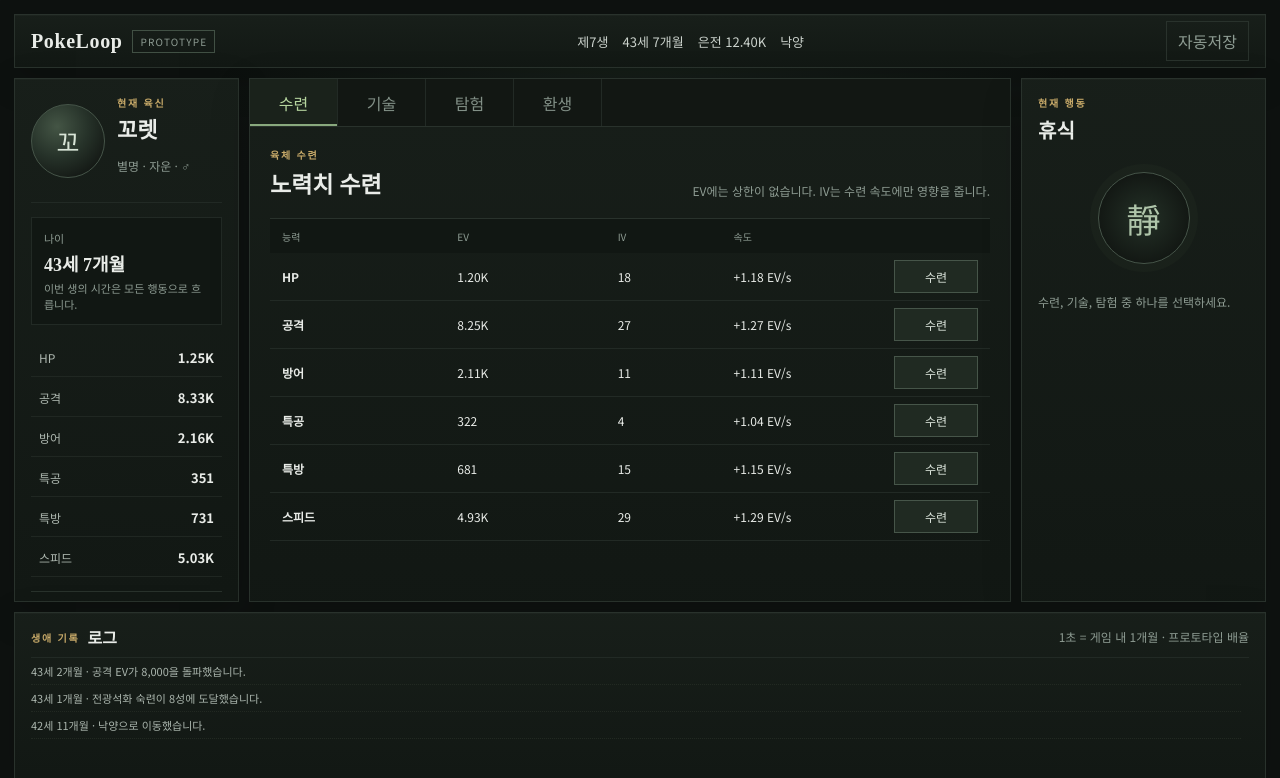
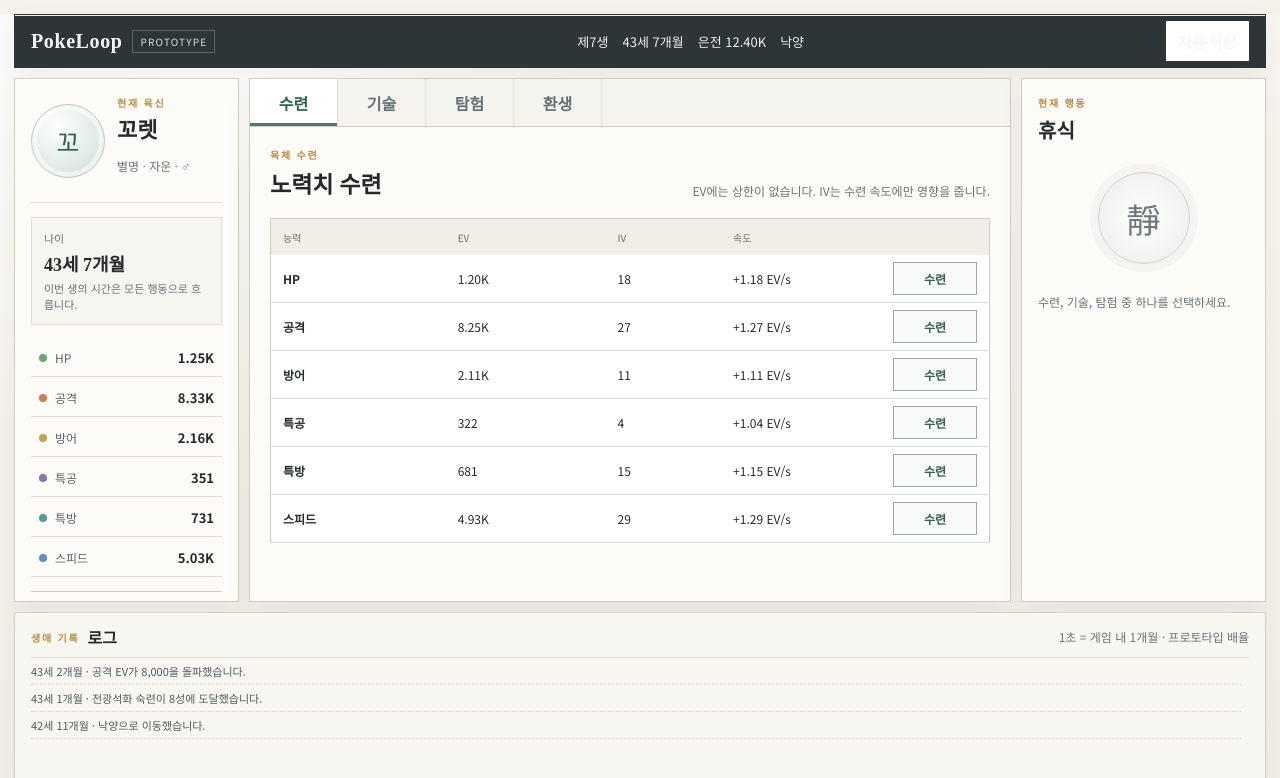
Before and after one commit to ball7847/pokeloop, a React (Vite) app: page / in a window 1280 px wide. Shown: the top 778 px of the page. Built offline with nearby package versions, Linux system fonts and the light colour scheme.

Commit message:
Redesign UI with light ink and jade palette

```diff
--- a/src/styles.css
+++ b/src/styles.css
@@ -2,25 +2,39 @@
 
 :root {
   font-family: "Noto Sans KR", system-ui, sans-serif;
-  color: #e9ece8;
-  background: #0e1210;
-  --bg: #0e1210;
-  --panel: #151b17;
-  --line: #29322c;
-  --line-soft: #222a25;
-  --muted: #8e9c93;
-  --accent: #89a97e;
-  --accent-strong: #b6d69f;
-  --gold: #c8aa69;
+  color: #252a2d;
+  background: #f3f1ea;
+
+  --bg: #f3f1ea;
+  --panel: #fcfbf7;
+  --panel-soft: #f7f5ef;
+  --panel-muted: #ebe7de;
+  --line: #d1ccc0;
+  --line-soft: #e3ded3;
+  --text: #252a2d;
+  --muted: #69727a;
+  --jade: #477c69;
+  --jade-strong: #315f50;
+  --jade-soft: #e8f0ec;
+  --gold: #b78d42;
+  --gold-soft: #f4eddf;
+  --red: #bd5a52;
+  --blue: #4f7fae;
+  --purple: #8069a8;
 }
 
 * { box-sizing: border-box; }
+
 body {
   margin: 0;
   min-width: 1180px;
   min-height: 100vh;
-  background: radial-gradient(circle at top, #17201a 0, var(--bg) 42%);
+  color: var(--text);
+  background:
+    radial-gradient(circle at 15% 0%, rgba(255,255,255,.92), rgba(255,255,255,0) 34%),
+    linear-gradient(180deg, #f7f5ef 0%, #f1eee6 100%);
 }
+
 button { font: inherit; }
 
 .game-shell {
@@ -33,23 +47,46 @@ button { font: inherit; }
   gap: 10px;
 }
 
-.panel, .topbar {
-  background: linear-gradient(180deg, rgba(24,31,26,.98), rgba(18,24,20,.98));
+.panel,
+.topbar {
+  background: rgba(252, 251, 247, .98);
   border: 1px solid var(--line);
-  box-shadow: inset 0 1px rgba(255,255,255,.025), 0 12px 40px rgba(0,0,0,.14);
+  box-shadow:
+    0 8px 24px rgba(43, 46, 42, .06),
+    inset 0 1px rgba(255,255,255,.9);
 }
 
 .topbar {
   display: flex;
   align-items: center;
+  justify-content: space-between;
   padding: 0 16px;
-  justify-content: space-between;
+  background: #2e3538;
+  color: #f7f8f6;
+  border-color: #2e3538;
 }
 
 .brand { display: flex; gap: 10px; align-items: center; }
-.brand strong { font-family: "Noto Serif KR", serif; font-size: 20px; letter-spacing: .03em; }
-.badge { padding: 3px 7px; border: 1px solid #415044; color: var(--muted); font-size: 10px; letter-spacing: .12em; }
-.top-stats { display: flex; gap: 24px; color: #cbd2cc; font-size: 13px; }
+.brand strong {
+  font-family: "Noto Serif KR", serif;
+  font-size: 20px;
+  letter-spacing: .03em;
+}
+.badge {
+  padding: 3px 7px;
+  border: 1px solid rgba(255,255,255,.24);
+  color: #d9dfda;
+  font-size: 10px;
+  letter-spacing: .12em;
+}
+.top-stats { display: flex; gap: 24px; color: #eef1ee; font-size: 13px; }
+.topbar .ghost-button {
+  color: #f2f4f2;
+  border-color: rgba(255,255,255,.28);
+}
+.topbar .ghost-button:hover {
+  background: rgba(255,255,255,.08);
+}
 
 .workspace {
   display: grid;
@@ -58,77 +95,158 @@ button { font: inherit; }
   min-height: 0;
 }
 
-.character-panel, .action-panel { padding: 16px; overflow: auto; }
-.main-panel { min-width: 0; display: flex; flex-direction: column; overflow: hidden; }
+.character-panel,
+.action-panel {
+  padding: 16px;
+  overflow: auto;
+}
 
-.portrait { display: flex; align-items: center; gap: 12px; padding-bottom: 15px; border-bottom: 1px solid var(--line-soft); }
+.main-panel {
+  min-width: 0;
+  display: flex;
+  flex-direction: column;
+  overflow: hidden;
+}
+
+.portrait {
+  display: flex;
+  align-items: center;
+  gap: 12px;
+  padding-bottom: 15px;
+  border-bottom: 1px solid var(--line-soft);
+}
+
 .portrait-orb {
   width: 74px;
   height: 74px;
   display: grid;
   place-items: center;
   border-radius: 50%;
-  border: 1px solid #465549;
-  background: radial-gradient(circle at 35% 30%, #445545 0, #263229 45%, #151a16 78%);
+  border: 1px solid #b9c9c0;
+  background:
+    radial-gradient(circle at 35% 30%, #fdfefe 0, #e6eee9 48%, #cfded5 100%);
+  color: var(--jade-strong);
   font-family: "Noto Serif KR", serif;
   font-size: 25px;
-  color: #d8e4d6;
+  box-shadow: inset 0 0 0 5px rgba(255,255,255,.55);
 }
+
 .portrait h1 { margin: 2px 0; font-size: 22px; }
-.eyebrow { margin: 0; color: var(--gold); font-size: 10px; font-weight: 700; letter-spacing: .18em; text-transform: uppercase; }
-.muted { color: var(--muted); font-size: 12px; line-height: 1.6; }
+
+.eyebrow {
+  margin: 0;
+  color: var(--gold);
+  font-size: 10px;
+  font-weight: 700;
+  letter-spacing: .18em;
+  text-transform: uppercase;
+}
+
+.muted {
+  color: var(--muted);
+  font-size: 12px;
+  line-height: 1.6;
+}
 
 .age-card {
   margin: 14px 0;
   padding: 12px;
   border: 1px solid var(--line-soft);
-  background: #111713;
+  background: var(--panel-soft);
   display: grid;
   gap: 4px;
 }
-.age-card span, .age-card small { color: var(--muted); font-size: 11px; }
-.age-card strong { font-family: "Noto Serif KR", serif; font-size: 18px; }
+.age-card span,
+.age-card small { color: var(--muted); font-size: 11px; }
+.age-card strong {
+  font-family: "Noto Serif KR", serif;
+  font-size: 18px;
+  color: var(--text);
+}
 
 .stat-list { display: grid; gap: 2px; }
+
 .stat-row {
+  position: relative;
   display: flex;
   align-items: center;
   justify-content: space-between;
-  padding: 9px 8px;
-  border-bottom: 1px solid #202722;
+  padding: 9px 8px 9px 24px;
+  border-bottom: 1px solid var(--line-soft);
   font-size: 12px;
+  transition: background .15s ease;
 }
-.stat-row:hover { background: #1b221d; }
-.stat-row span { color: #aeb8b0; }
-.stat-row strong { font-size: 13px; font-variant-numeric: tabular-nums; }
 
-.life-summary { margin-top: 14px; border-top: 1px solid var(--line); padding-top: 9px; }
-.life-summary div { display: flex; justify-content: space-between; padding: 6px 4px; font-size: 11px; }
+.stat-row::before {
+  content: "";
+  position: absolute;
+  left: 8px;
+  width: 8px;
+  height: 8px;
+  border-radius: 50%;
+  background: #999;
+}
+
+.stat-row:hover { background: #f6f8f6; }
+.stat-row span { color: #59636a; }
+.stat-row strong {
+  color: var(--text);
+  font-size: 13px;
+  font-variant-numeric: tabular-nums;
+}
+
+.stat-hp::before  { background: #6ea675; }
+.stat-atk::before { background: #d07b55; }
+.stat-def::before { background: #c5a34f; }
+.stat-spa::before { background: #8a73b5; }
+.stat-spd::before { background: #58999a; }
+.stat-spe::before { background: #5b8fbd; }
+
+.life-summary {
+  margin-top: 14px;
+  border-top: 1px solid var(--line);
+  padding-top: 9px;
+}
+.life-summary div {
+  display: flex;
+  justify-content: space-between;
+  padding: 6px 4px;
+  font-size: 11px;
+}
 .life-summary span { color: var(--muted); }
 
 .tabs {
   display: flex;
-  border-bottom: 1px solid var(--line);
   height: 48px;
   flex: 0 0 auto;
-  background: #121713;
+  background: #f6f4ee;
+  border-bottom: 1px solid var(--line);
 }
+
 .tabs button {
   min-width: 88px;
   padding: 0 18px;
   border: 0;
   border-right: 1px solid var(--line-soft);
   background: transparent;
-  color: #829087;
+  color: #657078;
   cursor: pointer;
+  font-weight: 600;
 }
+
+.tabs button:hover {
+  background: #efede6;
+  color: var(--text);
+}
+
 .tabs button.active {
-  color: var(--accent-strong);
-  background: #1a221b;
-  box-shadow: inset 0 -2px var(--accent);
+  color: var(--jade-strong);
+  background: #ffffff;
+  box-shadow: inset 0 -3px var(--jade);
 }
 
 .content { padding: 20px; overflow: auto; }
+
 .section-heading {
   display: flex;
   align-items: end;
@@ -136,15 +254,29 @@ button { font: inherit; }
   gap: 24px;
   margin-bottom: 18px;
 }
-.section-heading h2, .rebirth-view h2 {
+
+.section-heading h2,
+.rebirth-view h2 {
   margin: 4px 0 0;
   font-family: "Noto Serif KR", serif;
   font-size: 23px;
+  color: #24282b;
 }
-.section-heading .muted { margin: 0; max-width: 480px; text-align: right; }
 
-.training-table { border-top: 1px solid var(--line); }
-.table-head, .table-row {
+.section-heading .muted {
+  margin: 0;
+  max-width: 480px;
+  text-align: right;
+}
+
+.training-table {
+  border: 1px solid var(--line);
+  border-bottom: 0;
+  background: #fff;
+}
+
+.table-head,
+.table-row {
   display: grid;
   grid-template-columns: 1.1fr 1fr .7fr 1fr 84px;
   gap: 12px;
@@ -152,66 +284,158 @@ button { font: inherit; }
   min-height: 48px;
   padding: 0 12px;
 }
-.table-head { min-height: 34px; color: var(--muted); font-size: 10px; background: #111713; }
-.table-row { border-bottom: 1px solid var(--line-soft); font-size: 12px; }
-.table-row.selected { background: #1a251c; box-shadow: inset 2px 0 var(--accent); }
 
-.table-row button, .move-card button, .area-card button {
-  border: 1px solid #465549;
-  background: #202a22;
-  color: #dfe8df;
+.table-head {
+  min-height: 36px;
+  color: #667078;
+  font-size: 10px;
+  background: #f1eee7;
+}
+
+.table-row {
+  border-bottom: 1px solid var(--line-soft);
+  font-size: 12px;
+}
+
+.table-row.selected {
+  background: var(--jade-soft);
+  box-shadow: inset 3px 0 var(--jade);
+}
+
+.table-row button,
+.move-card button,
+.area-card button {
+  border: 1px solid #95ab9f;
+  background: #f8fbf9;
+  color: var(--jade-strong);
   padding: 7px 11px;
   cursor: pointer;
-}
-.table-row button:hover, .move-card button:hover, .area-card button:hover {
-  border-color: #6d846f;
-  background: #263329;
+  font-weight: 600;
 }
 
-.move-grid { display: grid; grid-template-columns: repeat(2, minmax(0,1fr)); gap: 12px; }
-.move-card, .area-card { border: 1px solid var(--line); background: #121814; padding: 15px; }
-.card-title { display: flex; justify-content: space-between; gap: 16px; }
-.card-title h3, .area-card h3 { margin: 0 0 5px; font-family: "Noto Serif KR", serif; font-size: 17px; }
-.card-title > strong { color: var(--gold); font-size: 12px; }
-.affinity, .danger { font-size: 10px; color: var(--muted); }
+.table-row button:hover,
+.move-card button:hover,
+.area-card button:hover {
+  border-color: var(--jade);
+  background: var(--jade-soft);
+}
 
-.progress { height: 5px; background: #242c26; overflow: hidden; margin: 16px 0; }
+.move-grid {
+  display: grid;
+  grid-template-columns: repeat(2, minmax(0,1fr));
+  gap: 12px;
+}
+
+.move-card,
+.area-card {
+  border: 1px solid var(--line);
+  background: #fff;
+  padding: 15px;
+  box-shadow: 0 3px 10px rgba(52,52,45,.03);
+}
+
+.card-title {
+  display: flex;
+  justify-content: space-between;
+  gap: 16px;
+}
+
+.card-title h3,
+.area-card h3 {
+  margin: 0 0 5px;
+  font-family: "Noto Serif KR", serif;
+  font-size: 17px;
+  color: var(--text);
+}
+
+.card-title > strong {
+  color: var(--gold);
+  font-size: 12px;
+}
+
+.affinity,
+.danger {
+  font-size: 10px;
+  color: var(--muted);
+}
+
+.progress {
+  height: 6px;
+  background: #e8e6df;
+  overflow: hidden;
+  margin: 16px 0;
+  border-radius: 999px;
+}
+
 .progress i {
   display: block;
   height: 100%;
-  background: linear-gradient(90deg, #6d8a68, #a5c397);
+  background: var(--jade);
   transition: width .25s linear;
 }
+
+.progress-move i { background: var(--blue); }
+.progress-explore i { background: var(--gold); }
 .progress.large { height: 8px; margin-top: 18px; }
 
-.move-card dl { display: grid; gap: 6px; margin: 0 0 14px; }
-.move-card dl div { display: flex; justify-content: space-between; font-size: 11px; }
+.move-card dl {
+  display: grid;
+  gap: 6px;
+  margin: 0 0 14px;
+}
+.move-card dl div {
+  display: flex;
+  justify-content: space-between;
+  font-size: 11px;
+}
 .move-card dt { color: var(--muted); }
-.move-card dd { margin: 0; }
+.move-card dd { margin: 0; color: var(--text); }
 
 .area-list { display: grid; gap: 10px; }
-.area-card { display: flex; justify-content: space-between; gap: 20px; align-items: center; }
-.area-card p { margin: 5px 0 0; color: var(--muted); font-size: 12px; }
+.area-card {
+  display: flex;
+  justify-content: space-between;
+  gap: 20px;
+  align-items: center;
+}
+.area-card p {
+  margin: 5px 0 0;
+  color: var(--muted);
+  font-size: 12px;
+}
 
 .rebirth-view { max-width: 780px; }
-.lead { color: #b7c0b9; line-height: 1.8; font-size: 13px; }
+.lead {
+  color: #4f585f;
+  line-height: 1.8;
+  font-size: 13px;
+}
+
 .rebirth-summary {
   display: grid;
   grid-template-columns: repeat(4, 1fr);
   gap: 8px;
   margin: 22px 0;
 }
+
 .rebirth-summary div {
   padding: 13px;
   border: 1px solid var(--line);
-  background: #111713;
+  background: #fff;
   display: grid;
   gap: 5px;
 }
+
 .rebirth-summary span { color: var(--muted); font-size: 10px; }
-.rebirth-summary strong { font-size: 13px; }
+.rebirth-summary strong { font-size: 13px; color: var(--text); }
 
-.inherit-list { border-top: 1px solid var(--line); margin-bottom: 24px; }
+.inherit-list {
+  border: 1px solid var(--line);
+  border-bottom: 0;
+  margin-bottom: 24px;
+  background: #fff;
+}
+
 .inherit-list div {
   display: grid;
   grid-template-columns: 1fr 80px 140px;
@@ -219,9 +443,19 @@ button { font: inherit; }
   border-bottom: 1px solid var(--line-soft);
   font-size: 12px;
 }
-.inherit-list strong { color: var(--accent-strong); text-align: right; }
 
-.action-panel h2 { margin: 5px 0 0; font-family: "Noto Serif KR", serif; font-size: 20px; }
+.inherit-list strong {
+  color: var(--purple);
+  text-align: right;
+}
+
+.action-panel h2 {
+  margin: 5px 0 0;
+  font-family: "Noto Serif KR", serif;
+  font-size: 20px;
+  color: var(--text);
+}
+
 .action-symbol {
   width: 92px;
   height: 92px;
@@ -229,12 +463,33 @@ button { font: inherit; }
   display: grid;
   place-items: center;
   border-radius: 50%;
-  border: 1px solid #465549;
-  color: #afc5aa;
+  border: 1px solid #c4d2ca;
+  color: var(--jade-strong);
   font-family: "Noto Serif KR", serif;
   font-size: 34px;
-  background: radial-gradient(circle, #243127, #131814 70%);
-  box-shadow: 0 0 0 8px rgba(134,164,127,.035);
+  background: radial-gradient(circle, #ffffff 0%, #eef4f0 70%);
+  box-shadow: 0 0 0 8px rgba(71,124,105,.06);
+}
+
+.action-symbol.action-move {
+  color: #3f6d98;
+  border-color: #c4d3e0;
+  background: radial-gradient(circle, #fff 0%, #edf3f8 70%);
+  box-shadow: 0 0 0 8px rgba(79,127,174,.06);
+}
+
+.action-symbol.action-explore {
+  color: #99742d;
+  border-color: #dfd0ae;
+  background: radial-gradient(circle, #fff 0%, #f8f1e4 70%);
+  box-shadow: 0 0 0 8px rgba(183,141,66,.07);
+}
+
+.action-symbol.action-idle {
+  color: #6f777b;
+  border-color: #d0d2ce;
+  background: radial-gradient(circle, #fff 0%, #f1f2ef 70%);
+  box-shadow: 0 0 0 8px rgba(80,85,82,.04);
 }
 
 .action-metric {
@@ -245,28 +500,90 @@ button { font: inherit; }
   justify-content: space-between;
   font-size: 11px;
 }
+
 .action-metric span { color: var(--muted); }
+.action-metric strong { color: var(--text); }
+
 .breakdown { padding: 10px 0; }
-.breakdown div { display: flex; justify-content: space-between; padding: 5px 0; font-size: 11px; color: #b5beb7; }
+.breakdown div {
+  display: flex;
+  justify-content: space-between;
+  padding: 5px 0;
+  font-size: 11px;
+  color: #59636a;
+}
 
 .ghost-button {
   border: 1px solid var(--line);
-  background: transparent;
-  color: var(--muted);
+  background: #fff;
+  color: #5d666c;
   padding: 7px 11px;
   cursor: pointer;
 }
-.ghost-button.full { width: 100%; margin-top: 14px; }
-.danger-button { border: 1px solid #754845; background: #35201e; color: #e1b4af; padding: 10px 14px; cursor: pointer; }
 
-.log-panel { min-height: 0; padding: 12px 16px; overflow: hidden; }
-.log-header { display: flex; justify-content: space-between; align-items: center; padding-bottom: 8px; border-bottom: 1px solid var(--line-soft); }
-.log-header div { display: flex; gap: 8px; align-items: center; }
-.logs { height: 112px; overflow: auto; padding-right: 8px; }
-.logs p { margin: 0; padding: 5px 0; border-bottom: 1px dotted #222922; color: #aab5ad; font-size: 11px; }
+.ghost-button:hover {
+  border-color: #aeb6b0;
+  background: #f6f5f0;
+}
+
+.ghost-button.full {
+  width: 100%;
+  margin-top: 14px;
+}
+
+.danger-button {
+  border: 1px solid #c9817a;
+  background: #fff7f5;
+  color: #9b3f38;
+  padding: 10px 14px;
+  cursor: pointer;
+  font-weight: 700;
+}
+
+.danger-button:hover {
+  background: #fbe8e5;
+}
+
+.log-panel {
+  min-height: 0;
+  padding: 12px 16px;
+  overflow: hidden;
+  background: #f8f6f0;
+}
+
+.log-header {
+  display: flex;
+  justify-content: space-between;
+  align-items: center;
+  padding-bottom: 8px;
+  border-bottom: 1px solid var(--line-soft);
+}
+
+.log-header div {
+  display: flex;
+  gap: 8px;
+  align-items: center;
+}
+
+.logs {
+  height: 112px;
+  overflow: auto;
+  padding-right: 8px;
+}
+
+.logs p {
+  margin: 0;
+  padding: 5px 0;
+  border-bottom: 1px dotted #ddd8cd;
+  color: #505a60;
+  font-size: 11px;
+}
 
 @media (max-width: 1380px) {
-  .workspace { grid-template-columns: 225px minmax(600px, 1fr) 245px; }
+  .workspace {
+    grid-template-columns: 225px minmax(600px, 1fr) 245px;
+  }
+
   .top-stats { gap: 14px; }
   .move-grid { grid-template-columns: 1fr; }
 }
```
